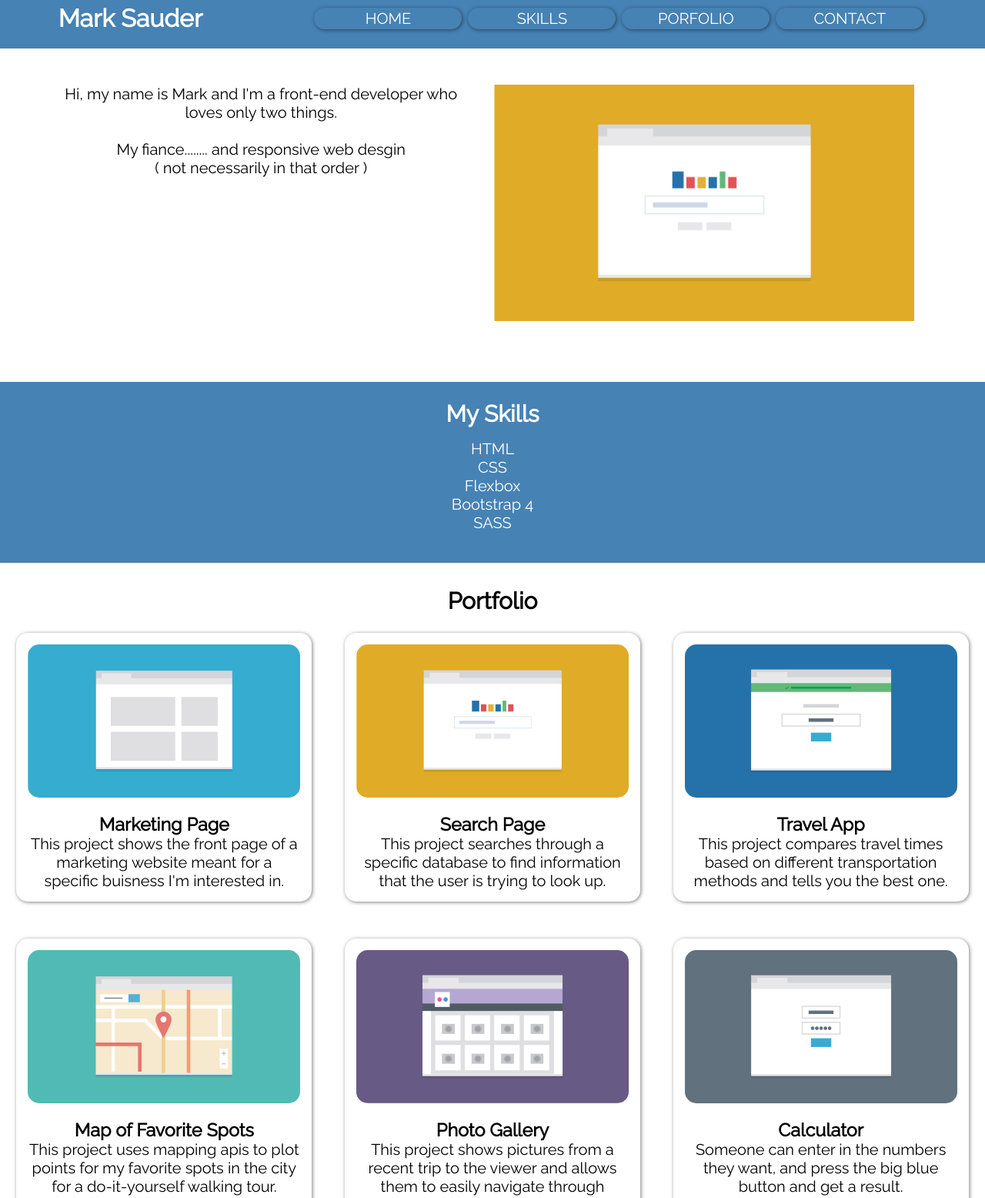
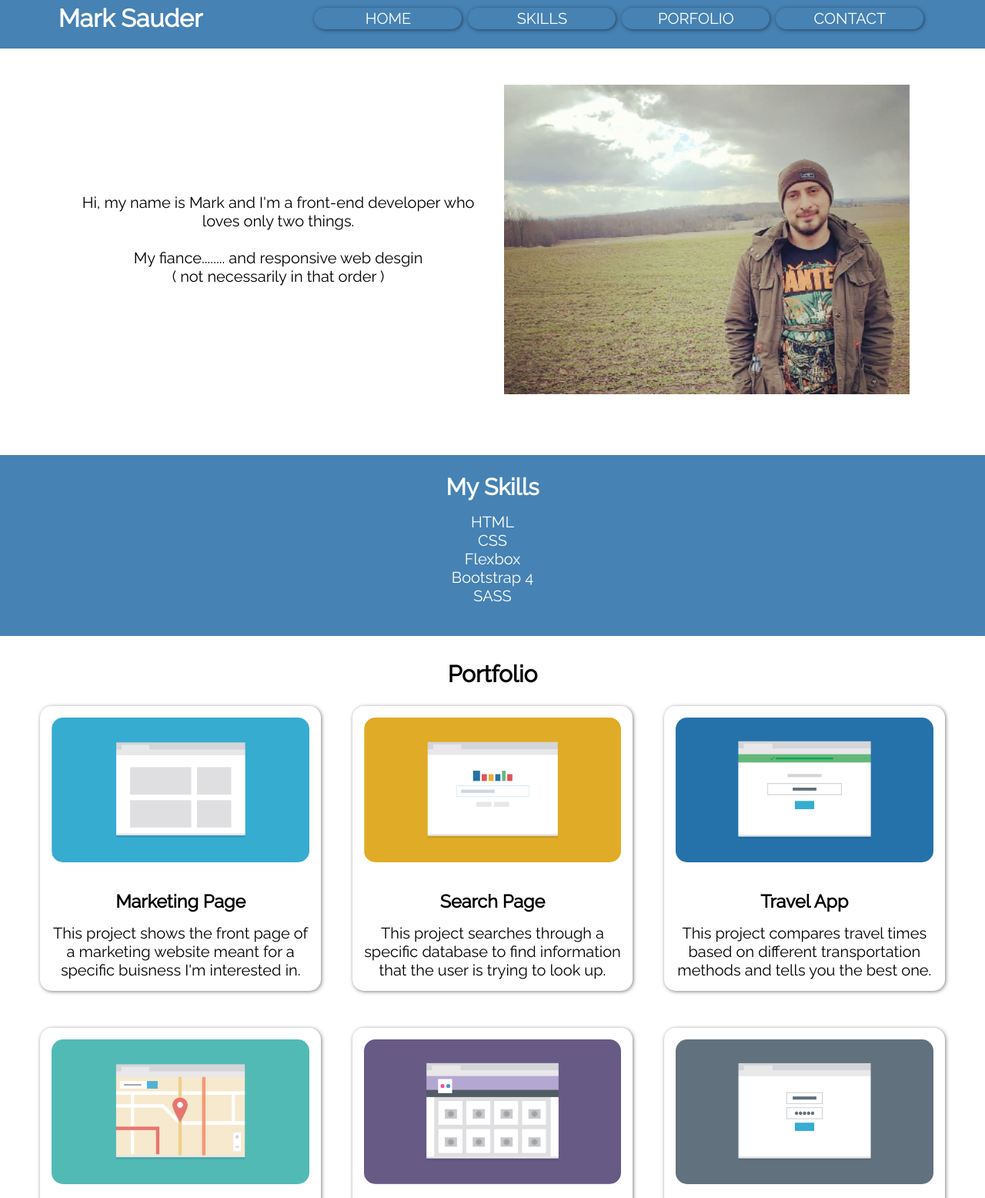
Before and after one commit to Sauder95/Project2-Responsive-Design, a plain HTML site: page index.html in a window 1280 px wide. Shown: the top 1556 px of the page at 77% size. Drawn offline with Linux system fonts and the light colour scheme.

Commit message:
ready for submit

```diff
--- a/css/styles.css
+++ b/css/styles.css
@@ -49,7 +49,7 @@ header {
     padding: 5px;
     border-radius: 15px;
     box-shadow: 1px 1px 5px rgba(0,0,0,.5);
-    transition: .5 ease-in-out;
+    transition: .5s ease-in-out;
 }
 .main-nav li:hover {
     transform: scale(1.1);
@@ -69,20 +69,25 @@ li a:hover {
 /* ############# HOME ################ */
 
 #home {
+    display: flex;
+    flex-direction: column;
     margin: auto;
     padding: 4vh 4vw;
-    width: 100%;
+    max-width: 100vw;
     text-align: center;
+    align-items: center;
 }
 .intro {
     width: 100%;
     padding: 15px;
+    order: 2;
 }
 
 .profile-image {
     width: 100%;
     padding: 15px;
     align-items: center;
+    border-radius: 15px;
 }
 
 /* ############## SKILLS ################### */
@@ -108,7 +113,7 @@ li a:hover {
 
 
 #portfolio {
-    width: 100%;
+    max-width: 100vw;
     margin: auto;
     text-align: center;
 
@@ -119,6 +124,9 @@ li a:hover {
     padding: 15px;
     border-radius: 15px;
     box-shadow: 1px 1px 5px rgba(0,0,0,.5);
+}
+.card-title {
+    margin: 1rem;
 }
 .port-img {
     margin: auto auto 2vh;
@@ -132,12 +140,7 @@ li a:hover {
 .portfolio-wrapper {
     display: block;
     max-width: 100vw;
-    /* justify-content: center; */
-    /* justify-content: space-between; */
-    /* justify-content: space-around; */
     margin: auto;
-    /* margin-bottom: 10rem; */
-    /* flex-wrap: wrap; */
 
 }
 /* ########### CONTACT ################### */
@@ -149,21 +152,29 @@ li a:hover {
     text-align: center;
     background-color: lightgray;
 }
+.contact-info {
+    max-width: 60vw;
+    margin: auto;
+
+}
 .btm-nav {
     padding: 2vh;
     display: flex;
     justify-content: space-around;
+
 
 }
 .btm-nav ul {
     display: flex;
     padding: 0;
     list-style-type: none;
+
 }
 .btm-nav a {
     padding: 5px;
     text-decoration: none;
     color: black;
+    text-transform: uppercase;
 }
 .btm-nav a:hover {
     color: cornsilk;
@@ -196,10 +207,12 @@ li a:hover {
 
     #home {
         display: flex;
+        flex-direction: row;
     }
 
     .intro, .profile-image {
         max-width: 45vw;
+        order: 0;
     }
 
     #portfolio {
@@ -243,4 +256,10 @@ li a:hover {
     div .card {
         max-width: 30%;
     }
+    #home {
+        max-width: 95vw;
+    }
+    #portfolio {
+        max-width: 95vw;
+    }
 }
--- a/index.html
+++ b/index.html
@@ -5,7 +5,9 @@
     <meta charset="UTF-8">
     <meta name="viewport" content="width=device-width, initial-scale=1.0">
     <link rel="stylesheet" href="css/styles.css">
-    <link href="https://fonts.googleapis.com/css2?family=Baloo+2&family=Raleway&family=Roboto:wght@300&family=Source+Sans+Pro&display=swap" rel="stylesheet">
+    <link
+        href="https://fonts.googleapis.com/css2?family=Baloo+2&family=Raleway&family=Roboto:wght@300&family=Source+Sans+Pro&display=swap"
+        rel="stylesheet">
     <title>Mark Sauder</title>
 </head>
 
@@ -24,13 +26,14 @@
     <main>
         <section id="home">
             <div class="intro">
-                <p class="intro-blurb">Hi, my name is Mark and I'm a front-end developer who loves only two things.<br><br>
+                <p class="intro-blurb">Hi, my name is Mark and I'm a front-end developer who loves only two
+                    things.<br><br>
                     My fiance........ and responsive web
                     desgin<br>
                     ( not necessarily in that order )
                 </p>
             </div>
-            <img class="profile-image" src="images/portfolio-2.png" alt="Profile image">
+            <img class="profile-image" src="images/profile1.jpg" alt="A picture of Mark">
         </section>
         <section id="skills">
             <div class="my-skills">
@@ -50,27 +53,32 @@
                 <div class="card float-left">
                     <img class="port-img" src="images/portfolio-1.png" alt="Marketing Page thumbnail">
                     <h3 class="card-title">Marketing Page</h3>
-                <p>This project shows the front page of a marketing website meant for a specific buisness I'm interested in.</p>
+                    <p>This project shows the front page of a marketing website meant for a specific buisness I'm
+                        interested in.</p>
                 </div>
                 <div class="card float-right">
-                <img class="port-img"  src="images/portfolio-2.png" alt="Search Page thumbnail">
+                    <img class="port-img" src="images/portfolio-2.png" alt="Search Page thumbnail">
                     <h3 class="card-title">Search Page</h3>
-                <p>This project searches through a specific database to find information that the user is trying to look up.</p>
+                    <p>This project searches through a specific database to find information that the user is trying to
+                        look up.</p>
                 </div>
                 <div class="card float-left">
                     <img class="port-img" src="images/portfolio-3.png" alt="Travel App thumbnail">
                     <h3 class="card-title">Travel App</h3>
-                <p>This project compares travel times based on different transportation methods and tells you the best one.</p>
+                    <p>This project compares travel times based on different transportation methods and tells you the
+                        best one.</p>
                 </div>
                 <div class="card float-right">
                     <img class="port-img" src="images/portfolio-4.png" alt="Map of favorite spots thumbnail">
                     <h3 class="card-title">Map of Favorite Spots</h3>
-                <p>This project uses mapping apis to plot points for my favorite spots in the city for a do-it-yourself walking tour.</p>
+                    <p>This project uses mapping apis to plot points for my favorite spots in the city for a
+                        do-it-yourself walking tour.</p>
                 </div>
                 <div class="card float-left">
                     <img class="port-img" src="images/portfolio-5.png" alt="Photo Gallery thumbnail">
                     <h3 class="card-title">Photo Gallery</h3>
-                <p>This project shows pictures from a recent trip to the viewer and allows them to easily navigate through photos.</p>
+                    <p>This project shows pictures from a recent trip to the viewer and allows them to easily navigate
+                        through photos.</p>
                 </div>
                 <div class="card float-right">
                     <img class="port-img" src="images/portfolio-6.png" alt="Calculator thumbnail">
@@ -85,7 +93,8 @@
             <h2>Contact</h2>
             <br>
             <div class="contact-info">
-                <p>If you're interested in chatting or want more information about what I've been working on, I'd love to hear fromyou!</p>
+                <p>If you're interested in chatting or want more information about what I've been working on, I'd love
+                    to hear fromyou!</p>
                 <br>
                 <address>
                     Phone: +1(111)555-1234
@@ -99,8 +108,8 @@
             <div class="btm-nav">
                 <h2 class="bottom-name">Mark Sauder</h2>
                 <ul>
-                    <li class="switch-link"><a href="#top">Back to the top</a></li>
-                    <li class="hidden-link"><a href="#top">home</a></li>
+                    <li class="switch-link"><a href="#top">to top</a></li>
+                    <li class="hidden-link"><a href="#home">home</a></li>
                     <li class="hidden-link"><a href="#skills">skills</a></li>
                     <li class="hidden-link"><a href="#portfolio">porfolio</a></li>
                     <li class="hidden-link"><a href="#contact">contact</a></li>
```
Also changed, not shown: images/profile1.jpg (added). Lines whose indentation alone changed are shown as unchanged.
